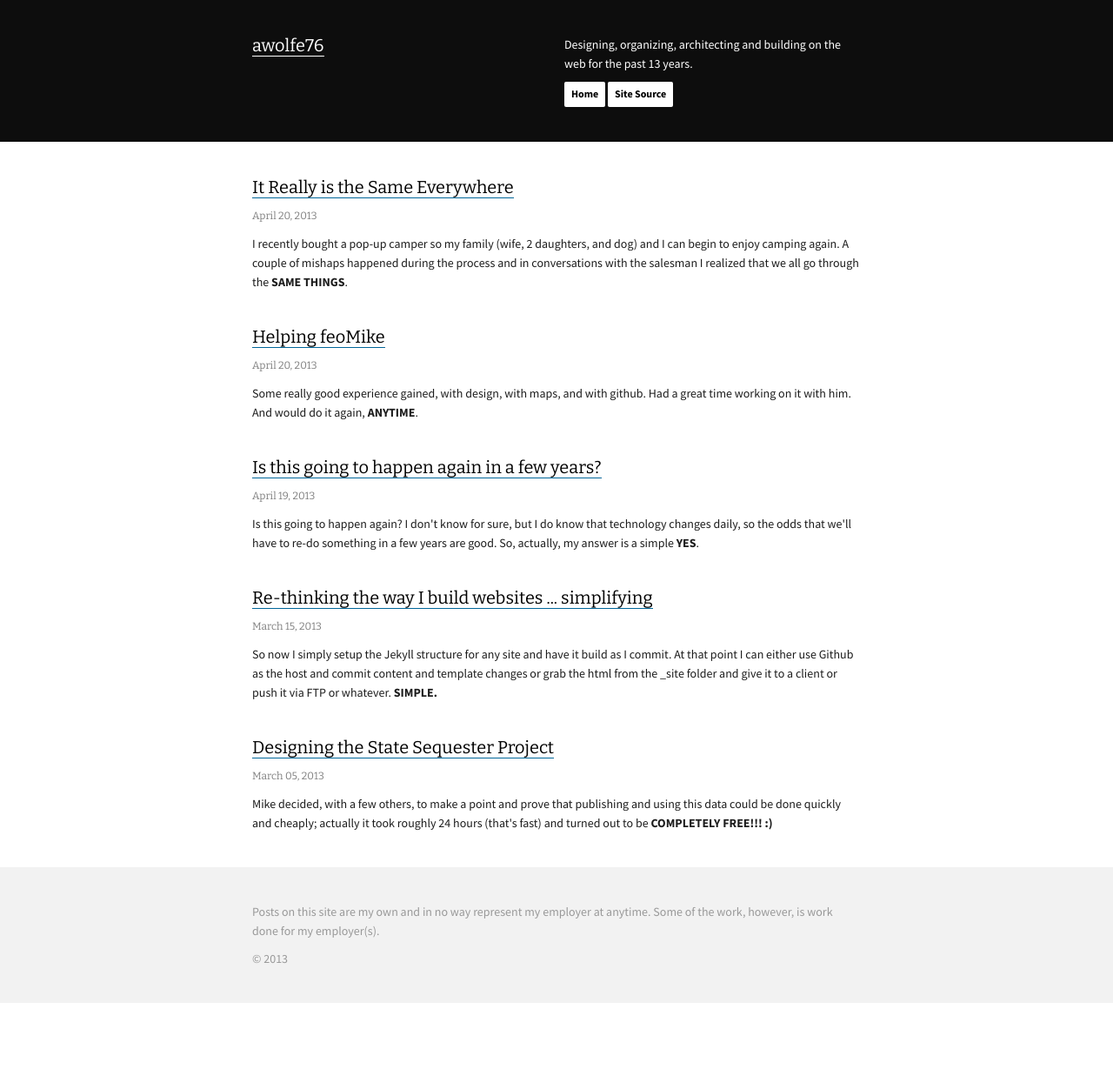
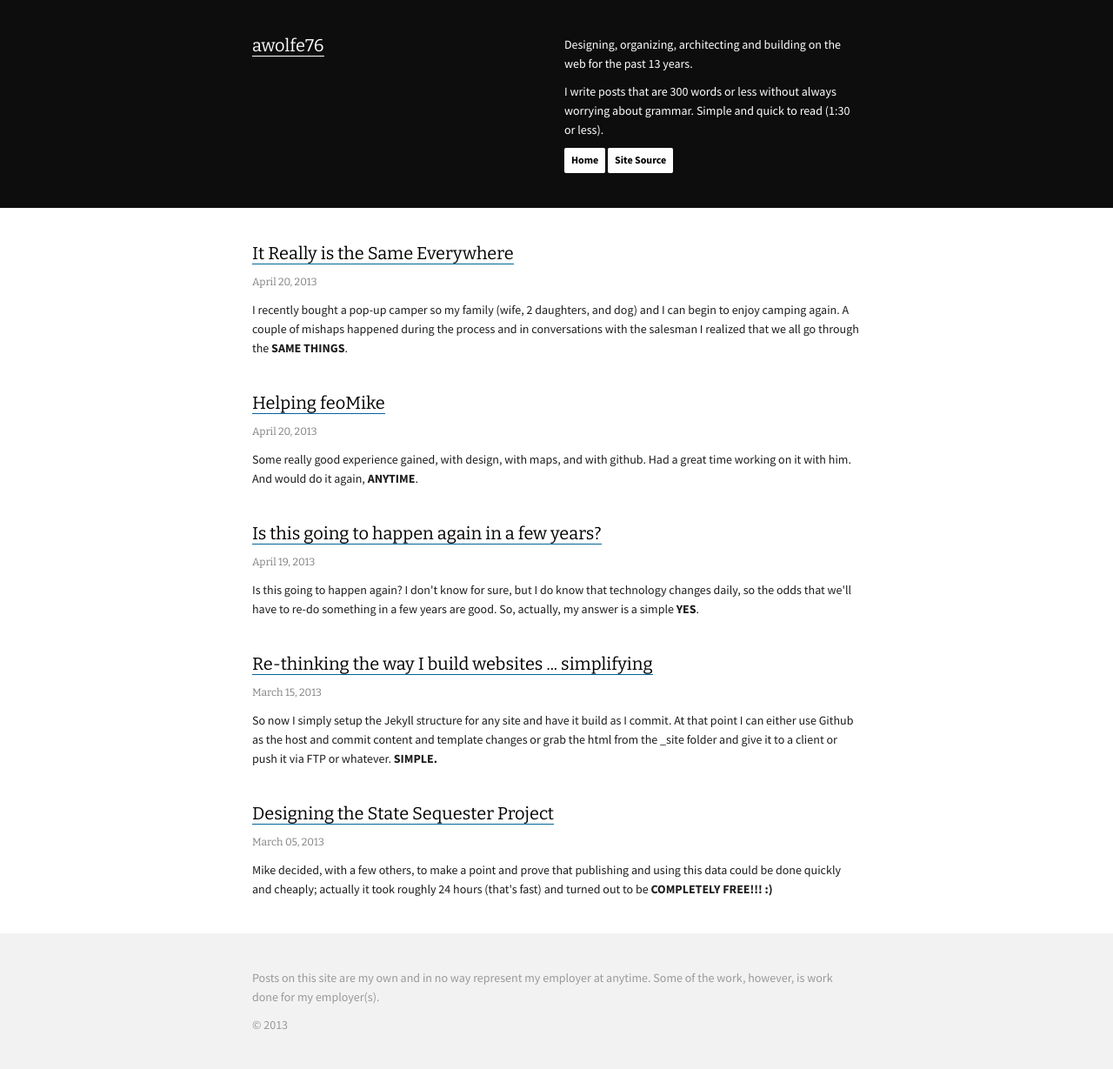
Before and after one commit to nickl1/awolfe76.github.com, a Jekyll site: the page built from index.md, in a window 1280 px wide. Shown: the whole page at 87% size. Built offline with Jekyll 4.4.1, drawn with Linux system fonts in a browser that asks for light colours; Markdown is read by kramdown in place of the engine named in the settings; before the commit the page ends 1153 px from its top, so only the background shows below that.

Commit message:
header update

```diff
--- a/_config.yml
+++ b/_config.yml
@@ -1,6 +1,7 @@
 #info
 title: awolfe76
 desc: Designing, organizing, architecting and building on the web for the past 13 years.
+sub-desc: I write posts that are 300 words or less without always worrying about grammar. Simple and quick to read (1:30 or less).
 disclaimer: Posts on this site are my own and in no way represent my employer at anytime. Some of the work, however, is work done for my employer(s).
 
 name: Andrew Wolfe
--- a/_includes/header.html
+++ b/_includes/header.html
@@ -21,6 +21,7 @@
       </div>
       <div class="span6">
         <p>{{ site.desc }}</p>
+        <p>{{ site.sub-desc }}</p>
         <a class="btn" href="/">Home</a> <a class="btn" href="http://github.com/awolfe76/awolfe76.github.com">Site Source</a>
       </div>
     </div>
```
